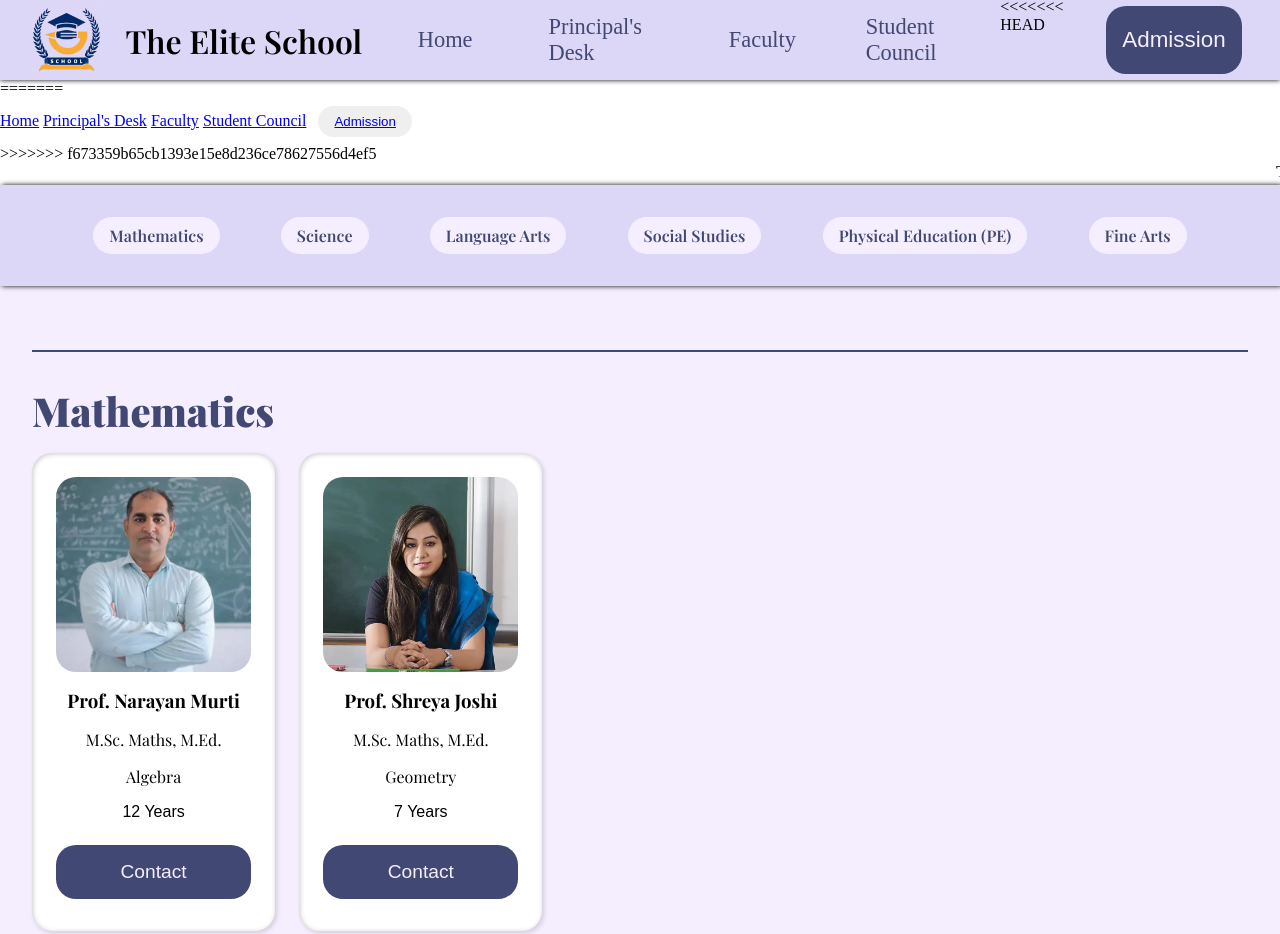
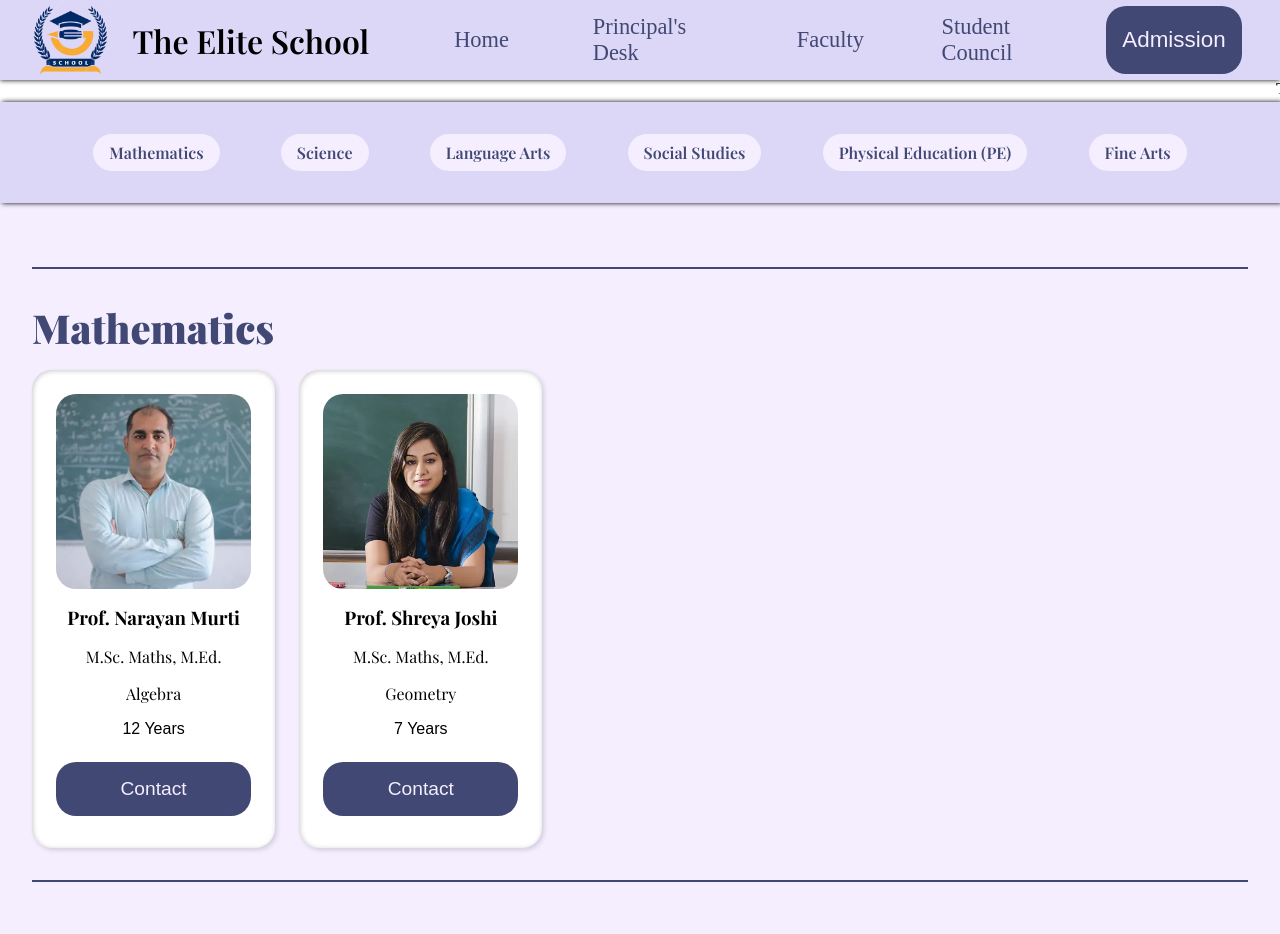
Before and after one commit to MayankChandratre1/Seminar_EliteSChool, a plain HTML site: page pages/faculty.html in a window 1280 px wide. Shown: the top 934 px of the page. Drawn offline with nearby package versions, Linux system fonts and the light colour scheme; files whose address does not match are found by name; a web font is replaced by a local one.

Commit message:
Update faculty.html

```diff
--- a/pages/faculty.html
+++ b/pages/faculty.html
@@ -21,7 +21,7 @@
         <span><a href="./faculty.html" class="links">Faculty</a></span>
         <span><a href="./students.html" class="links">Student Council</a></span>
         </div>
-<<<<<<< HEAD
+
         <a href="./admission.html" class="links"><button>Admission</a></button>
         <div class="menu">
             <button class="menu-toggle">Go to &darr;</button>
@@ -34,16 +34,8 @@
         </div>
     </nav>
 </header>
-=======
-        <nav>
-            <span><a href="../index.html" class="links">Home</a></span>
-            <span><a href="./principal.html" class="links">Principal's Desk</a></span>
-            <span><a href="./faculty.html" class="links">Faculty</a></span>
-            <span><a href="./students.html" class="links">Student Council</a></span>
-            <a href="./admission.html" class="links"><button>Admission</a></button>
-        </nav>
-    </header>
->>>>>>> f673359b65cb1393e15e8d236ce78627556d4ef5
+
+
     <marquee  direction="left">The Elite School, Latur. +91 02382-222627 Near Budha Garden, Kanheri Chowk, Latur Office Time : 10 am to 5 pm. <a href="./index.html">Admissions Open Standerd 1 to 10th.</a></marquee>
 
     <section class="subjects playfair-display-400">
```
